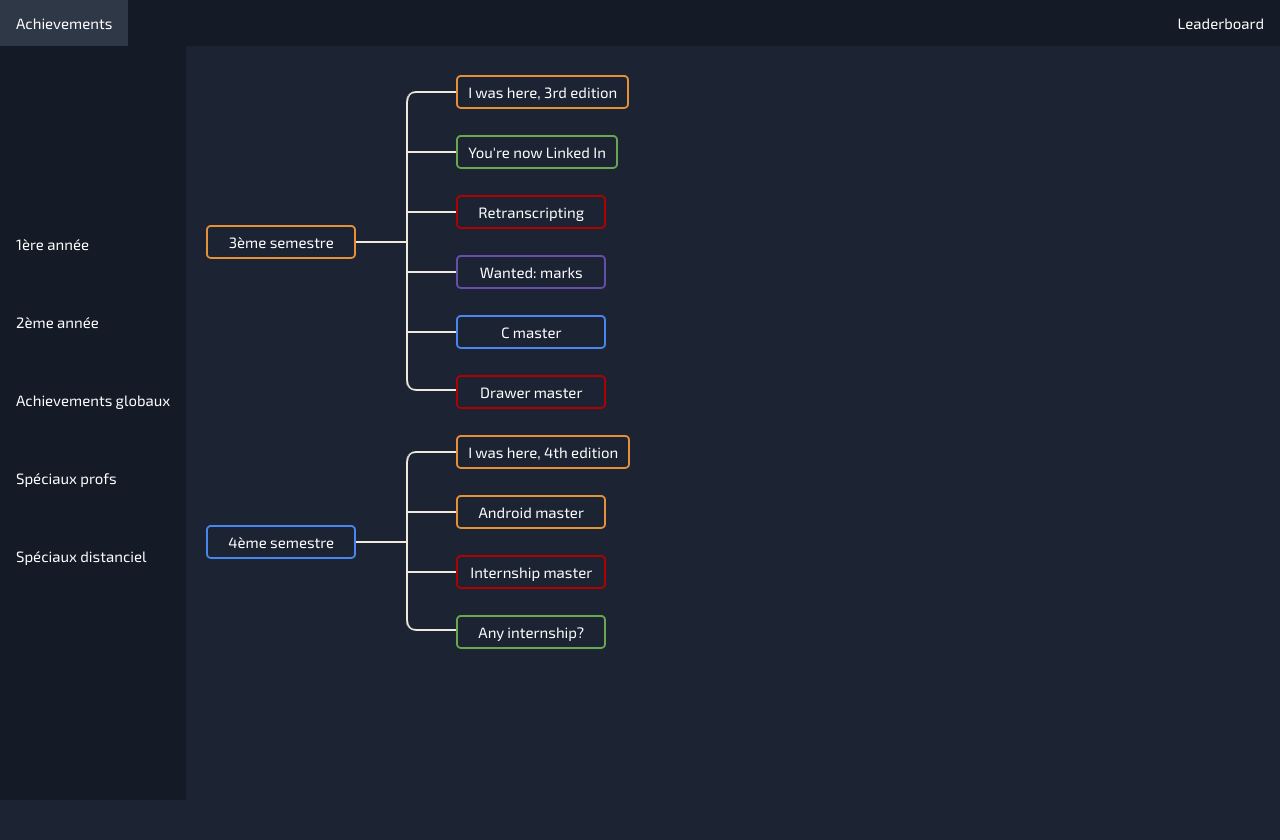
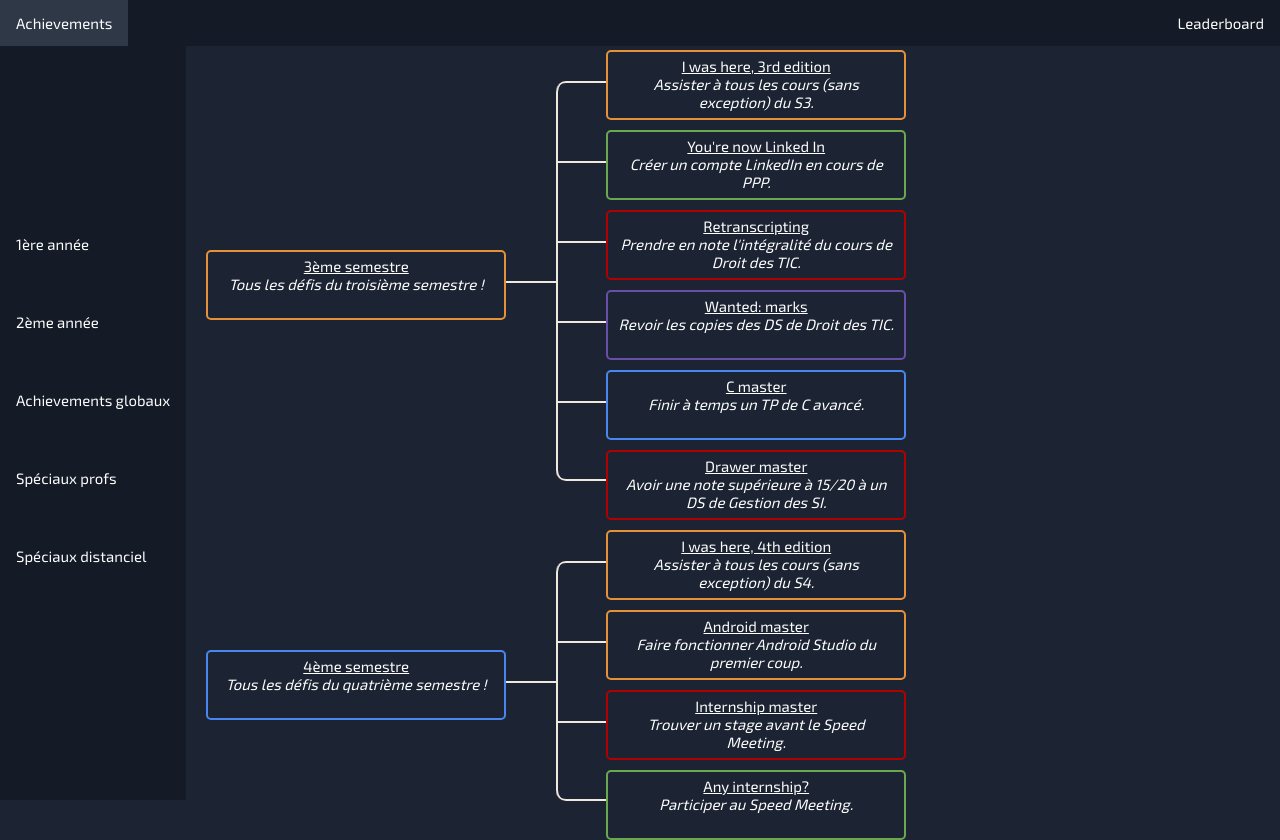
Before and after one commit to nalo26/Achievements-of-IUT, a Flask app: page /achievements/1 in a window 1280 px wide. Before the commit the page ends 800 px from the top, so only its background shows below. Run offline with Flask 2, Linux system fonts and the light colour scheme.

Commit message:
working beautiful tree

```diff
--- a/static/Achievements.json
+++ b/static/Achievements.json
@@ -51,12 +51,14 @@
                     {
                         "name": "Is this programming?",
                         "lore": "Installer un CMS pour le projet.",
-                        "difficulty": 2
-                    },
-                    {
-                        "name": "Definitely not programming",
-                        "lore": "Finir entièrement votre site vitrine pour le projet.",
-                        "difficulty": 4
+                        "difficulty": 2,
+                        "childs": [
+                            {
+                                "name": "Definitely not programming",
+                                "lore": "Finir entièrement votre site vitrine pour le projet.",
+                                "difficulty": 4
+                            }
+                        ]
                     }
                 ]
             },
--- a/static/css/main.css
+++ b/static/css/main.css
@@ -29,3 +29,8 @@ body {
     grid-template-columns: fit-content(100%) auto;
     grid-template-rows: 5% 95%;
 }
+
+p {
+    text-decoration: underline;
+    margin: 0;
+}
--- a/static/css/tree.css
+++ b/static/css/tree.css
@@ -1,5 +1,5 @@
 .tree-div {
-    margin: 20px;
+    margin: 0px 20px 20px 20px;
     grid-column: 2;
     grid-row: 2;
 }
@@ -14,7 +14,7 @@
 
 .branch {
     position: relative;
-    margin-left: 250px;
+    margin-left: 400px;
 }
 .branch:before {
     content: "";
@@ -28,7 +28,7 @@
 
 .entry {
     position: relative;
-    min-height: 60px;
+    min-height: 80px;
 }
 .entry:before {
     content: "";
@@ -80,17 +80,18 @@
 }
 
 .label {
-    display: block;
-    min-width: 150px;
+    display: inline-block;
+    width: 300px;
+    min-height: 70px;
+    height: fit-content;
     padding: 5px 10px;
-    line-height: 20px;
     text-align: center;
     border: 2px solid #eee9dc;
     border-radius: 5px;
     position: absolute;
     left: 0;
     top: 50%;
-    margin-top: -15px;
+    margin-top: -30px;
 }
 
 .tree > div:before,
--- a/templates/achievements.html
+++ b/templates/achievements.html
@@ -32,12 +32,13 @@
 
                 let entry = document.createElement("div");
                 entry.className = "entry";
+                if(achievements.length == 1) entry.classList.add("sole");
 
                 let label = document.createElement("span");
                 label.className = "label";
                 let color = getComputedStyle(document.documentElement).getPropertyValue("--difficulty-" + a.difficulty);
                 label.style.borderColor = color;
-                label.innerHTML = a.name;
+                label.innerHTML = "<p>" + a.name + "</p><i>" + a.lore + "</i>";
 
                 entry.appendChild(label);
                 parent_node.appendChild(entry);
@@ -47,7 +48,7 @@
                     next.className = "branch";
                     entry.appendChild(next);
                     tree_builder(a.childs, next);
-                } //else entry.classList.add("sole");
+                }
             }
         }
     </script>
```
